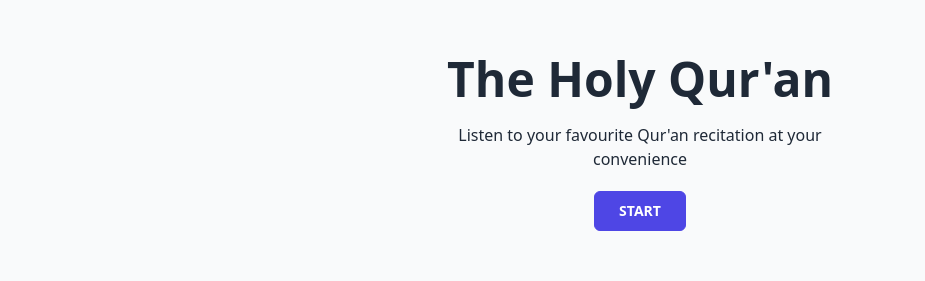
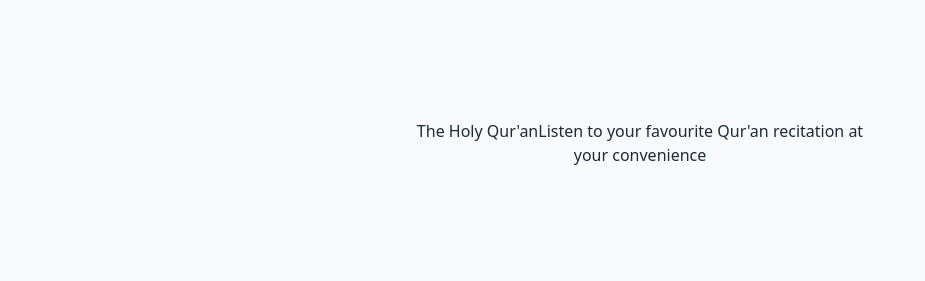
Before and after one commit to Awaddd/The-Holy-Quran, a React (Vite) app: page / in a window 1280 px wide. Shown: the part 265-546 px from the top of the page, without its empty margins (0-925 px from the left). Built offline with nearby package versions, Linux system fonts and the light colour scheme; no server answers.

Commit message:
Ensured that you can pass in content to the hero

```diff
--- a/src/Library/Components/Hero/Hero.tsx
+++ b/src/Library/Components/Hero/Hero.tsx
@@ -1,23 +1,24 @@
 import React from "react"
 
 export interface HeroProps {
-    title: string
-    content: string
-    component: any
+    title: any
+    content?: any
+    action?: any
+    backgroundColour?: string
 }
 
-function Hero({ title, content, component}: HeroProps) {
+function Hero({ title, content, action, backgroundColour = 'bg-base-200'}: HeroProps) {
 
     return (
-        <div className="hero min-h-screen bg-base-200">
+        <section className={`hero min-h-screen ${backgroundColour}`}>
             <div className="text-center hero-content">
                 <div className="max-w-md">
-                    <h1 className="mb-5 text-5xl font-bold">{ title }</h1>
-                    <p className="mb-5">{ content }</p>
-                    {component}
+                    {title}
+                    {content}
+                    {action}
                 </div>
             </div>
-        </div>
+        </section>
     )
 }
 
```
